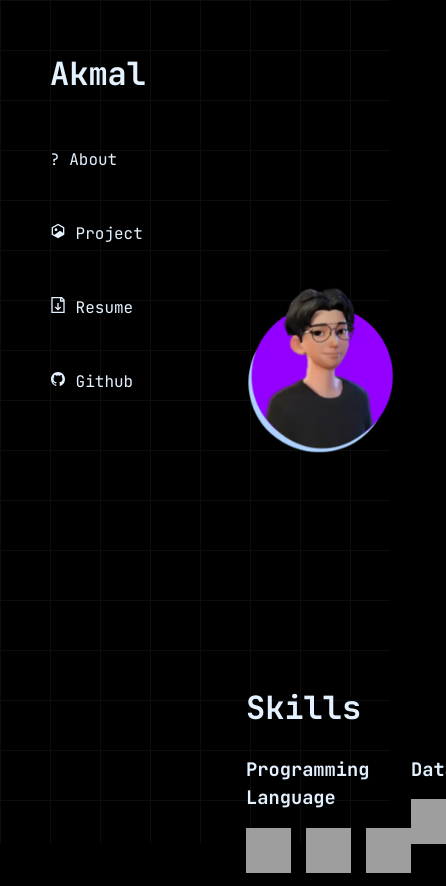
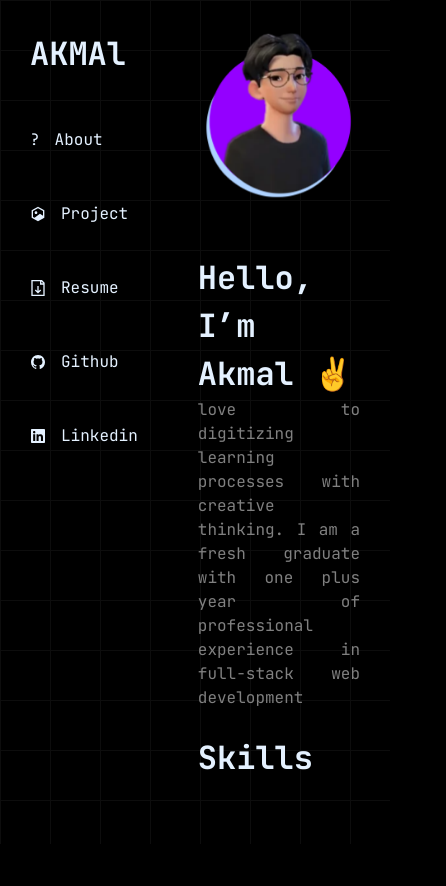
Before and after one commit to Kazukite12/portofolio-v2, a React (Vite) app: page / in a window 390 px wide. Shown: the whole page, 446 px wide, since content can reach past the window. After the commit the page ends 844 px from the top, so only its background shows below. Built offline with nearby package versions, Linux system fonts and the light colour scheme; grey boxes are pictures that could not be loaded.

Commit message:
add responsive

```diff
--- a/src/App.css
+++ b/src/App.css
@@ -28,3 +28,12 @@
     linear-gradient(to bottom, white 1px, transparent 1px);
   background-size: 50px 50px;
 }
+
+@media only screen and (max-width: 767px) {
+  #content {
+    display: flex;
+    flex-direction: column;
+    align-items: start;
+    padding: 30px;
+  }
+}
--- a/src/component/gallery.css
+++ b/src/component/gallery.css
@@ -63,3 +63,20 @@
 .card-description p {
     color: grey;
 }
+
+
+
+@media only screen and (max-width: 767px) {
+
+    .gallery-container {
+        width: 100%;
+        gap: 100px;
+    }
+    .gallery-card {
+        display: flex;
+        flex-direction: column;
+        gap: 50px;
+        align-items: start;
+        justify-content: center;
+    }
+}
--- a/src/component/gallery.jsx
+++ b/src/component/gallery.jsx
@@ -4,6 +4,8 @@ import { IoSearch } from "react-icons/io5";
 import image from "../assets/image_29.jpg";
 import Portofolio from "../data/portofolio";
 import Stack from "./cardStack";
+
+import { MdArrowOutward } from "react-icons/md";
 const Gallery =()=> {
     return (
         <>
@@ -26,7 +28,16 @@ const Gallery =()=> {
                         />
 
                     <div className="card-description">
-                        <h3>{item.title}</h3>
+                        <h3 style={{display:'flex',alignItems:'center',gap:'15px'}}>{item.title}
+
+                            {item.url &&
+
+                            <a target='_blank' rel='noopener noreferrer' href={item.url} >
+                                <MdArrowOutward style={{cursor:'pointer'}} size={15} />
+                            </a>
+                            }
+
+                        </h3>
 
                         <p>{item.description}</p>
                     </div>
--- a/src/component/roadmap.css
+++ b/src/component/roadmap.css
@@ -34,12 +34,16 @@
     top: 0;
 }
 .roadmap-image {
-    width: 150px;
+    width: 70px;
+    display: flex;
+    align-items: center;
+    justify-content: center;
     aspect-ratio: 1/1;
 }
 
 .roadmap-image img {
-    width: 100%;
+    height: 100%;
+
 }
 
 .roadmap-header {
@@ -69,3 +73,56 @@
     width: 45px;
     aspect-ratio: 1/1;
 }
+
+
+
+
+@media only screen and (max-width: 767px) {
+   .intro {
+    display: flex;
+    flex-direction: column;
+   }
+
+   .intro h1 {
+    text-align: left;
+   }
+
+   .skill-container {
+    display: flex;
+    flex-direction: column;
+    width: 100%;
+    align-items: start;
+    justify-content: start;
+   }
+
+   .roadmap-container {
+    display: flex;
+    flex-direction: column;
+   }
+
+   .roadmap-card {
+    display: flex;
+    flex-direction: column;
+    align-items: start;
+    justify-content: center;
+   }
+
+   .roadmap-main {
+    display: flex;
+    flex-direction: column;
+    gap: 15px;
+   }
+
+   .roadmap-header {
+    flex-direction: column;
+    align-items: start;
+   }
+
+   .roadmap-image {
+    width: 100px !important;
+   }
+
+   .roadmap-image img {
+    width: 100%;
+   }
+}
--- a/src/component/roadmap.jsx
+++ b/src/component/roadmap.jsx
@@ -56,8 +56,11 @@ const RoadMap =()=> {
                         <div className="roadmap-header">
                             <h3>{item.title}</h3>
                             <p>{item.startDate} - {item.endDate}</p>
+                        </div>
+                        <div className="roadmap-position">
+                            <h5>{item.position}</h5>
+                        </div>
 
-                        </div>
                         <div className="roadmap-detail">
 
                         <p>{item.description}</p>
--- a/src/data/experience.js
+++ b/src/data/experience.js
@@ -2,6 +2,15 @@ import dpd from "../assets/dpd.jpg"
 import ruangguru from "../assets/ruangguru.png"
 import ntc from "../assets/ntc.png"
 const Experience = [
+    {
+        img:ntc,
+        title:"Ntctraining.id",
+        location:"Yogyakarta",
+        position:"Remote Project-Based Fullstack Developer",
+        description:"Developed and maintained internal tools to optimize training execution, including decision support systems, survey platforms, and real-time evaluation systems using Node.js, Redis, and MySQL",
+        startDate:"Nov 2023",
+        endDate:"Feb 2025",
+    },
     {
         img:dpd,
         title:"Kantor DPD RI DIY",
@@ -12,20 +21,11 @@ const Experience = [
         endDate:"May 2024",
     },
     {
-        img:ntc,
-        title:"Ntctraining.id",
-        location:"Yogyakarta",
-        position:"Remote Project-Based Fullstack Developer",
-        description:"Developed an official institutional letter archiving system using Google Script, JavaScript, and HTML with a monolithic architecture.",
-        startDate:"Nov 2023",
-        endDate:"Dec 2024",
-    },
-    {
         img:ruangguru,
         title:"Ruangguru – MSIB 6 Studi Independen Kampus Merdeka",
         location:"Jakarta",
         position:"Subject : AI Integration In Backend Engineering of Application ",
-        description:"Developed an official institutional letter archiving system using Google Script, JavaScript, and HTML with a monolithic architecture.",
+        description:"Mentored by expert engineers in backend development, gaining expertise in Golang, Git, Linux, unit testing, and deep learning fundamentals. Independently delivered real-case AI projects as the program's final output, demonstrating problem-solving and technical proficiency.",
         startDate:"Nov 2023",
         endDate:"Dec 2024",
     },
--- a/src/data/portofolio.js
+++ b/src/data/portofolio.js
@@ -66,7 +66,7 @@ const Portofolio = [
     {
         title:"Educhem Alchemy",
         stacks:["React"],
-        url:"https://ntctraining.id/NtcQuizz/#/home",
+        url:null,
         description:"Android-based game builded using unity as part of the final project for a multimedia development course.",
         img:[{id:1,img:educhem1}]
     },
@@ -82,7 +82,7 @@ const Portofolio = [
     {
         title:"NtcMeter",
         stacks:["React","Express","MySQL"],
-        url:"https://hitung-cepat.vercel.app/#/",
+        url:null,
         description:"web-based live polling application inspired by Mentimeter, tailored to align with the specific requirements and branding of the company.",
         img:[{id:1,img:ntcmeter},
             {id:2,img:ntcmeter1},
--- a/src/layout/sidebar.css
+++ b/src/layout/sidebar.css
@@ -3,6 +3,11 @@
     font-size: 1em;
 }
 
+#sidebar a {
+    display: flex;
+     align-items: center;
+     gap: 15px;
+}
 .sidebar-container {
     display: flex;
     flex-direction: column;
@@ -12,3 +17,11 @@
 .sidebar-container *{
     cursor: pointer;
 }
+
+
+@media only screen and (max-width: 767px) {
+    #sidebar {
+        padding: 30px;
+        font-size: 1em;
+    }
+}
--- a/src/layout/sidebar.jsx
+++ b/src/layout/sidebar.jsx
@@ -6,6 +6,7 @@ import { FaRocket } from "react-icons/fa6";
 import { RiNftFill } from "react-icons/ri";
 import { GrDocumentDownload } from "react-icons/gr";
 import { IoLogoGithub } from "react-icons/io";
+import { FaLinkedin } from "react-icons/fa6";
 
 const Sidebar = () => {
 
@@ -13,12 +14,13 @@ const Sidebar = () => {
   return (
     <div id="sidebar">
       <div className="sidebar-container">
-        <h1>Akmal</h1>
-        <NavLink to="/" className="nav-link">? About</NavLink>
+        <h1>AKMAl</h1>
+        <NavLink to="/" className="nav-link"><p>?</p> About</NavLink>
         <NavLink to="/gallery" className="nav-link"><RiNftFill /> Project</NavLink>
         <a href="/files/cv.pdf" download="cv.pdf"><GrDocumentDownload/> Resume</a>
-        <a target='_blank'
-            rel='noopener noreferrer' href="https://github.com/Kazukite12"><IoLogoGithub/> Github</a>
+
+        <a target='_blank' rel='noopener noreferrer' href="https://github.com/Kazukite12"><IoLogoGithub/> Github</a>
+        <a target='_blank' rel='noopener noreferrer' href="https://www.linkedin.com/in/muhammad-akmal-abid-56386723b/"><FaLinkedin/> Linkedin</a>
 
       </div>
     </div>
```
